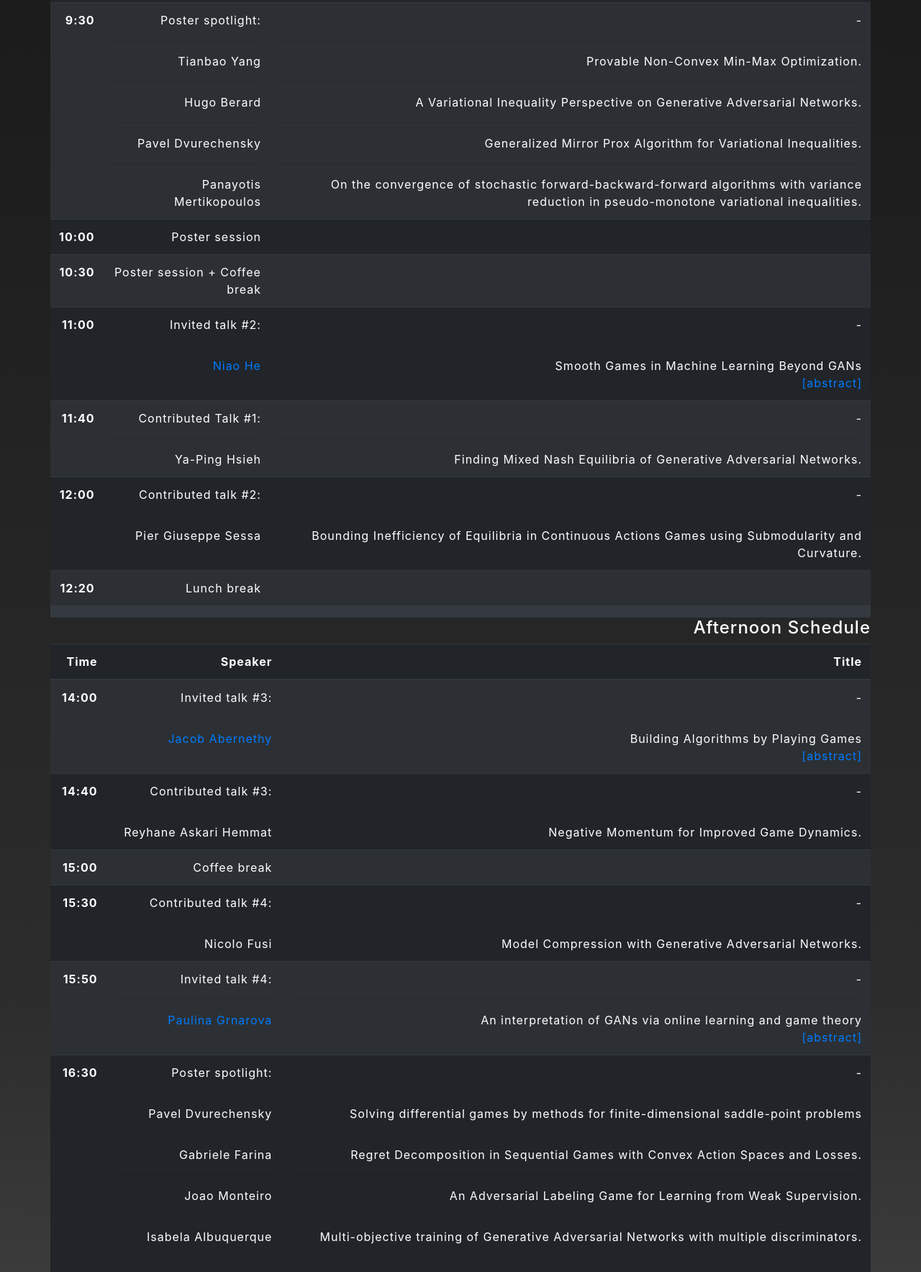
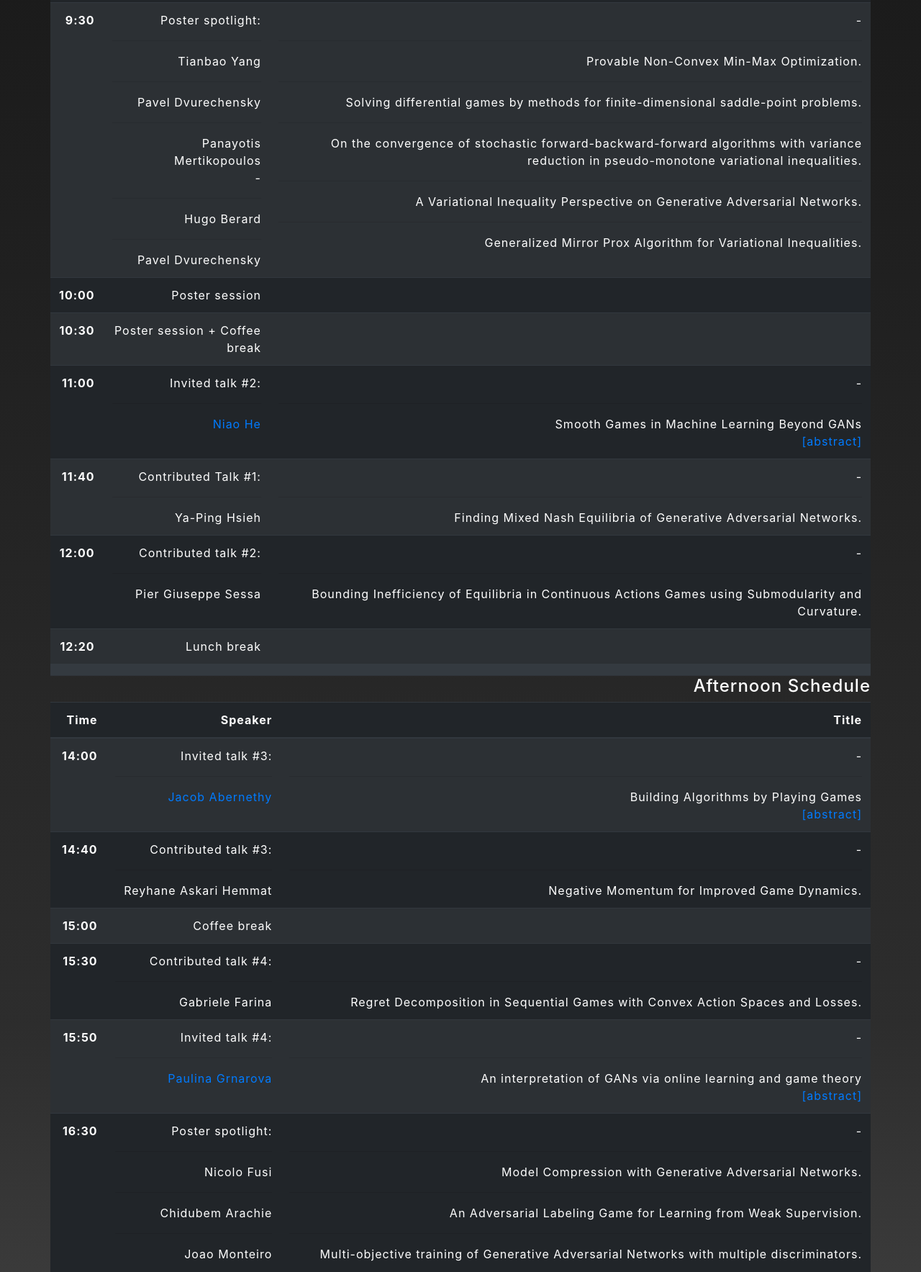
Before and after one commit to sgo-workshop/sgo-workshop.github.io, a website with bundled scripts: page index.html in a window 1280 px wide. Shown: the part 7722-9489 px from the top of the page at 72% size. Built offline with nearby package versions, Linux system fonts and the light colour scheme.

Commit message:
Updated shcedule

```diff
--- a/index.html
+++ b/index.html
@@ -327,7 +327,7 @@
                   Regret Decomposition in Sequential Games with Convex Action Spaces and Losses;
                   Gabriele Farina,
                   Christian Kroer and
-                  Tuomas Sandholm.
+                  Tuomas Sandholm. (ORAL)
                 </a>
                 </li>
                 <li>
@@ -401,17 +401,20 @@
                           <th scope="row">9:30</th>
                           <td>Poster spotlight: <hr>
                           Tianbao Yang <hr>
+                          Pavel Dvurechensky <hr>
+                          Panayotis Mertikopoulos<br>- <hr>
                           Hugo Berard <hr>
-                          Pavel Dvurechensky <hr>
-                          Panayotis Mertikopoulos
+                          Pavel Dvurechensky
                           </td>
                           <td>
                             -
                             <hr>
                           Provable Non-Convex Min-Max Optimization.<hr>
+                          Solving differential games by methods for finite-dimensional saddle-point problems.  <hr>
+                          On the convergence of stochastic forward-backward-forward algorithms with variance reduction in pseudo-monotone variational inequalities.
+                          <hr>
                           A Variational Inequality Perspective on Generative Adversarial Networks.<hr>
-                          Generalized Mirror Prox Algorithm for Variational Inequalities.<hr>
-                          On the convergence of stochastic forward-backward-forward algorithms with variance reduction in pseudo-monotone variational inequalities.
+                          Generalized Mirror Prox Algorithm for Variational Inequalities.
                           </td>
                         </tr>
                         <tr>
@@ -501,10 +504,11 @@
                         <tr>
                           <th scope="row">15:30</th>
                           <td>Contributed talk #4: <hr>
-                          Nicolo Fusi
+                          Gabriele Farina
                           </td>
                           <td> - <hr>
-                          Model Compression with Generative Adversarial Networks.</td>
+                            Regret Decomposition in Sequential Games with Convex Action Spaces and Losses.
+                          </td>
                         </tr>
                         <tr>
                           <th scope="row">15:50</th>
@@ -517,15 +521,13 @@
                         <tr>
                           <th scope="row">16:30</th>
                           <td>Poster spotlight: <hr>
-                          Pavel Dvurechensky <hr>
-                          Gabriele Farina <hr>
+                          Nicolo Fusi <hr>
+                          Chidubem Arachie <hr>
                           Joao Monteiro <hr>
-                          Isabela Albuquerque <hr>
                           Steffen Wolf
                           </td>
                           <td> - <hr>
-                          Solving differential games by methods for finite-dimensional saddle-point problems <hr>
-                          Regret Decomposition in Sequential Games with Convex Action Spaces and Losses.<hr>
+                          Model Compression with Generative Adversarial Networks.<hr>
                           An Adversarial Labeling Game for Learning from Weak Supervision.<hr>
                           Multi-objective training of Generative Adversarial Networks with multiple discriminators. <hr>
                           A GAN framework for Instance Segmentation using the Mutex Watershed Algorithm.
```
